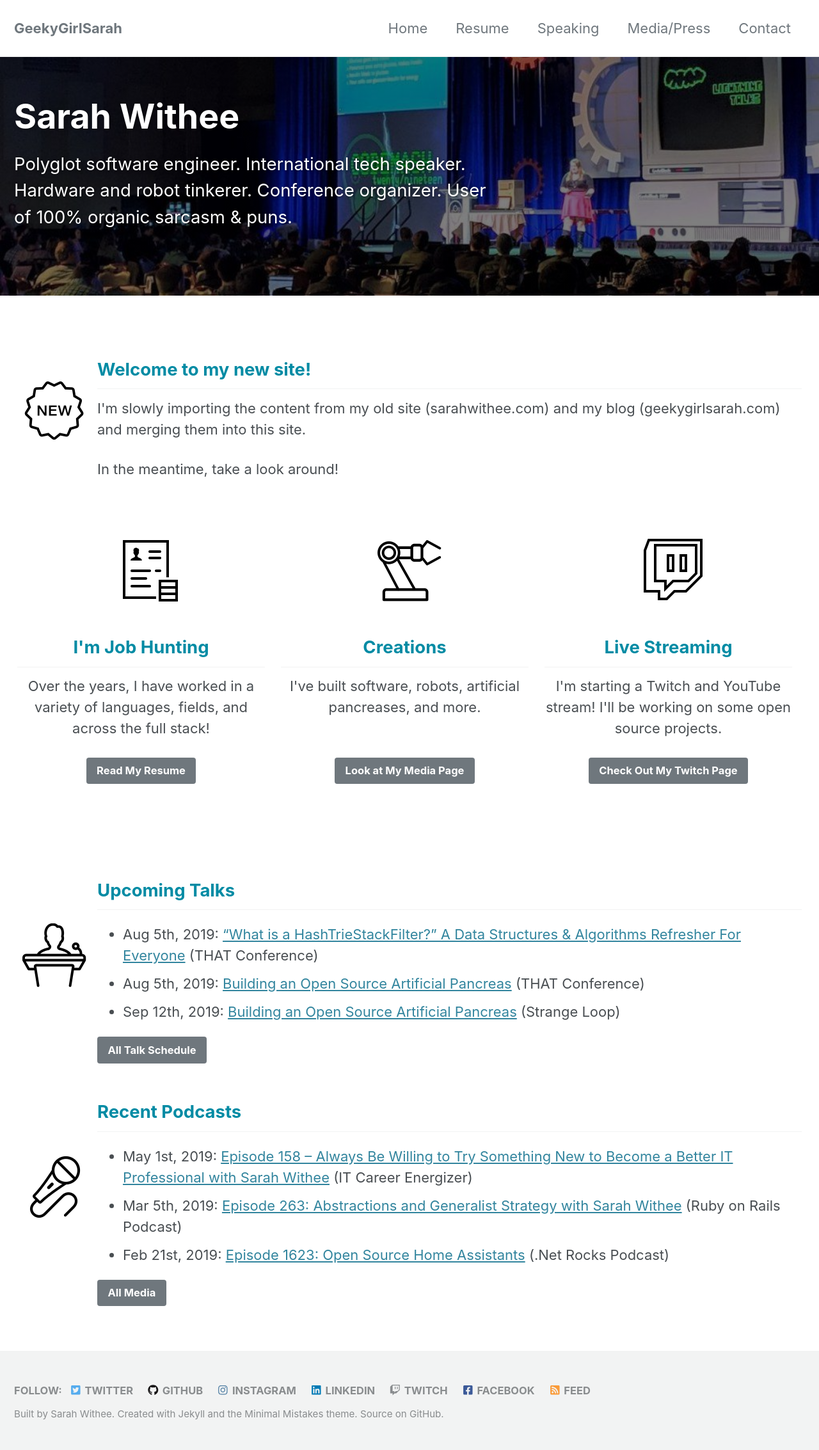
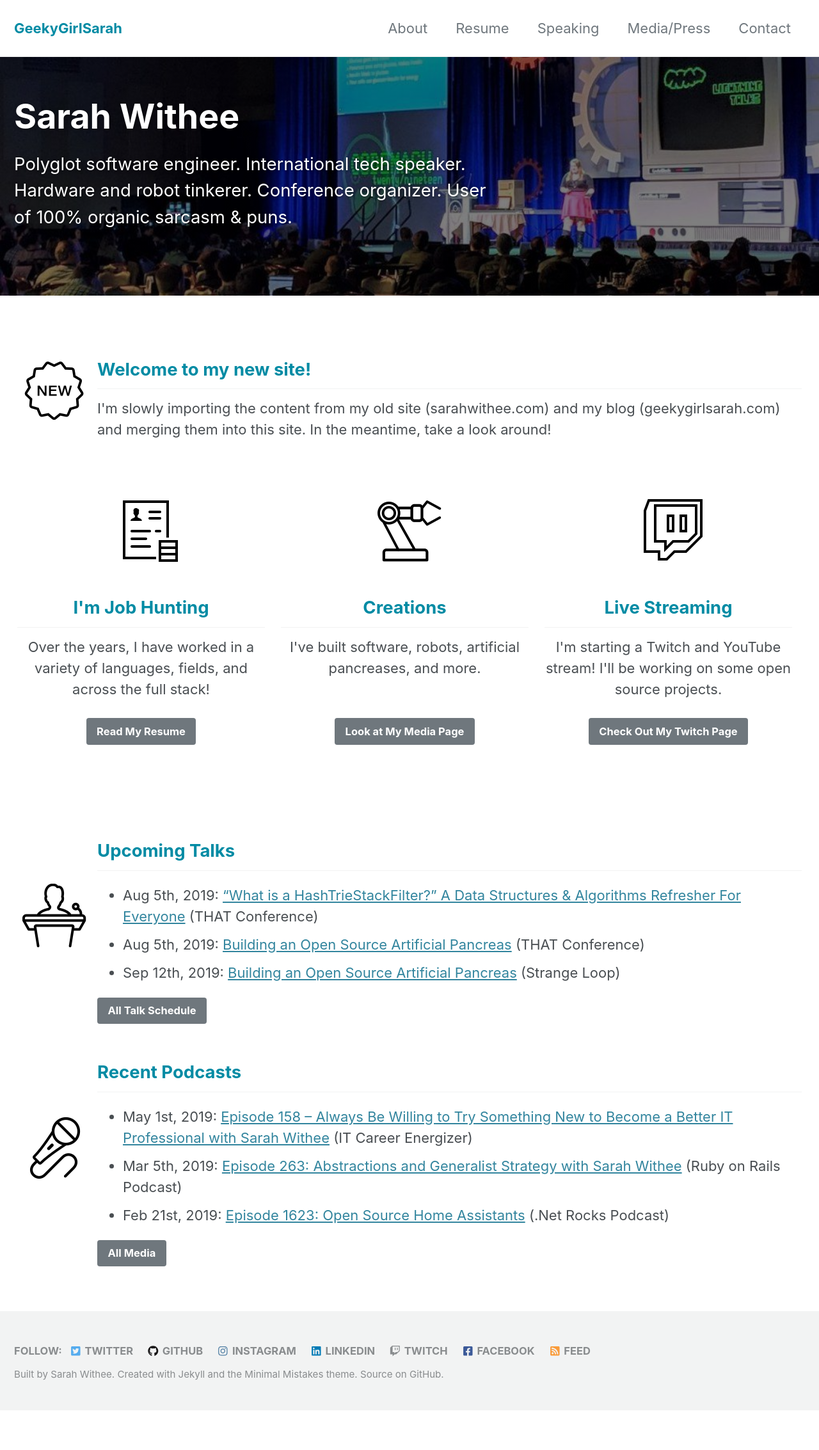
Before and after one commit to geekygirlsarah/geekygirlsarah.com, a Jekyll site: the page built from index.html, in a window 1280 px wide. Shown: the whole page at 64% size. Built offline with Jekyll 4.4.1, drawn with Linux system fonts in a browser that asks for light colours; cached includes are drawn as plain includes; nearby versions of some CDN libraries; the list of posts is cut into pages by our own code; comment, search, counter and statistics services are not loaded; after the commit the page ends 2204 px from its top, so only the background shows below that.

Commit message:
Update masthead color, remove "Home" link

```diff
--- a/_sass/sarah/_home.scss
+++ b/_sass/sarah/_home.scss
@@ -4,6 +4,10 @@
   url('/assets/fonts/firasans-medium-webfont.woff') format('woff');
   font-weight: normal;
   font-style: normal;
+}
+
+nav a.site-title {
+  color: $theme-teal-hex;
 }
 
 .home_feature_table {
@@ -63,15 +67,3 @@
   text-align: center;
   vertical-align: middle;
 }
-
-/* media queries */
-//@media screen and (max-width: 600px) {
-//  .home_feature_table_cell_third {
-//    display: table-cell;
-//    border: none;
-//    padding-left: 5px;
-//    padding-right: 20px;
-//    width: 100%;
-//  }
-//
-//}
--- a/index.html
+++ b/index.html
@@ -26,9 +26,7 @@ intro:
     <div class="home_feature_table_cell">
       <h2>Welcome to my new site!</h2>
       <p>I'm slowly importing the content from my old site (sarahwithee.com) and my blog (geekygirlsarah.com) and
-        merging them into this site.</p>
-
-      <p>In the meantime, take a look around!</p>
+        merging them into this site. In the meantime, take a look around!</p>
     </div>
   </div>
 </div>
```
Also changed, not shown: other parts of index.html (+1 -1 lines), _data/navigation.yml (+6 -6 lines).
